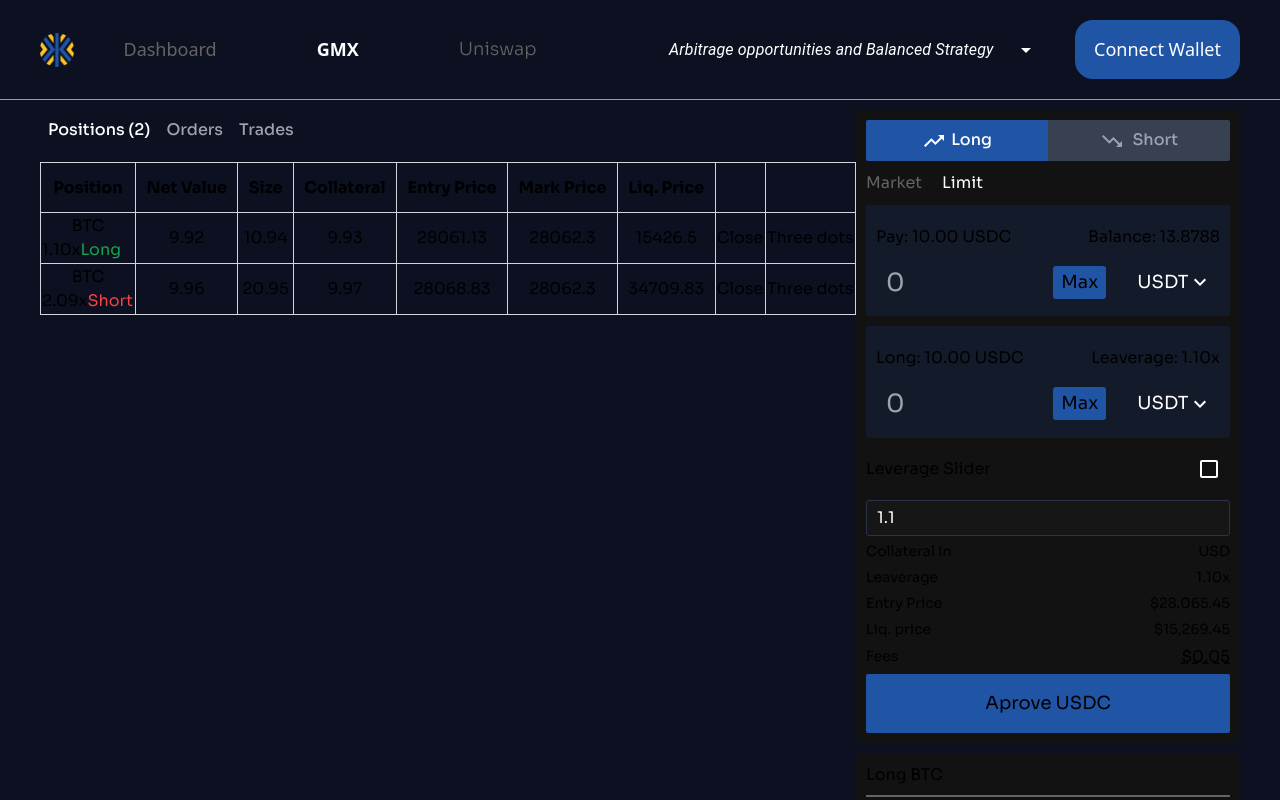
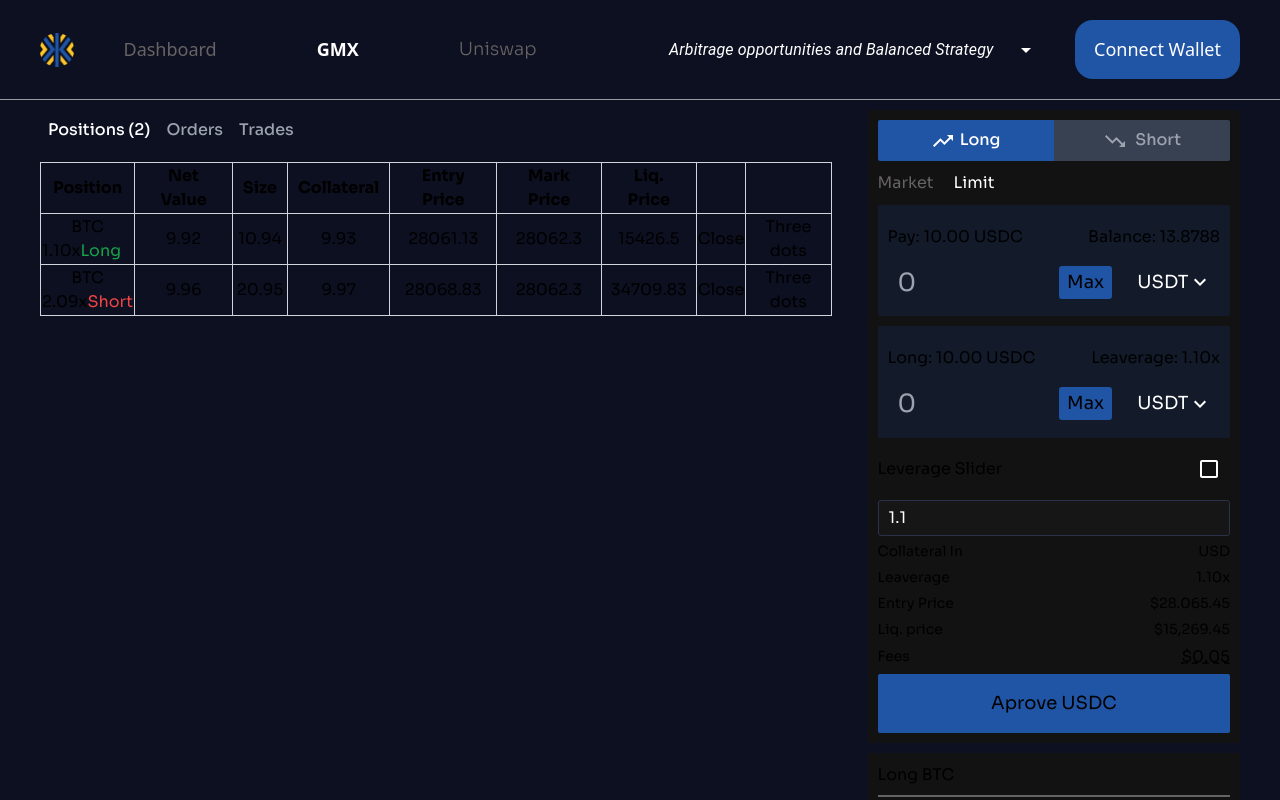
Before and after one commit to LeapMonkey/kunji-Frontend-Admin_2, a Next.js app: page /GMX in a window 1280 px wide. Shown: the top 800 px of the page. Built offline with nearby package versions, Linux system fonts and the light colour scheme.

Commit message:
margin added

```diff
--- a/pages/GMX.js
+++ b/pages/GMX.js
@@ -157,7 +157,7 @@ const Gmx = () => {
     <>
       <div className="flex justify-end ">
         <div className="w-[100%] flex  my-[10px] ">
-          <div className="w-[68%]">
+          <div className="w-[68%] mr-9">
             <div className="w-full mb-3">
               <div className="flex">
                 <div
```
